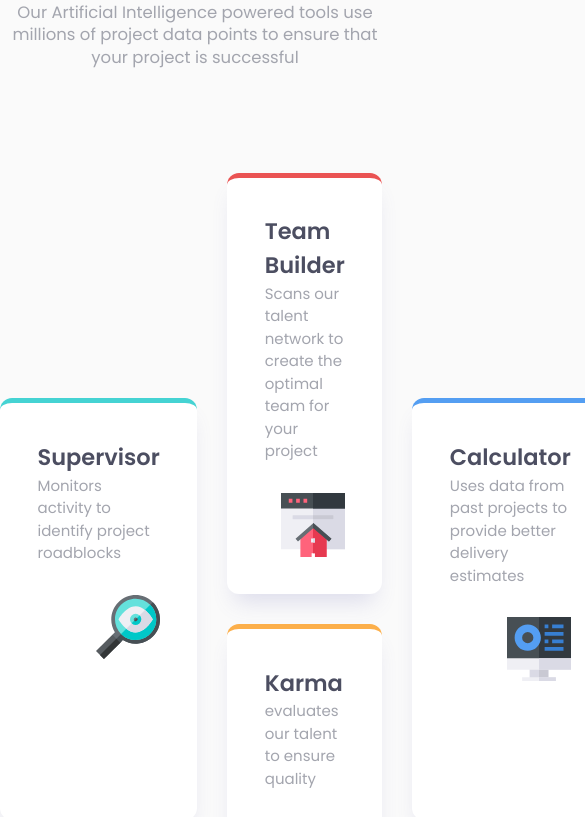
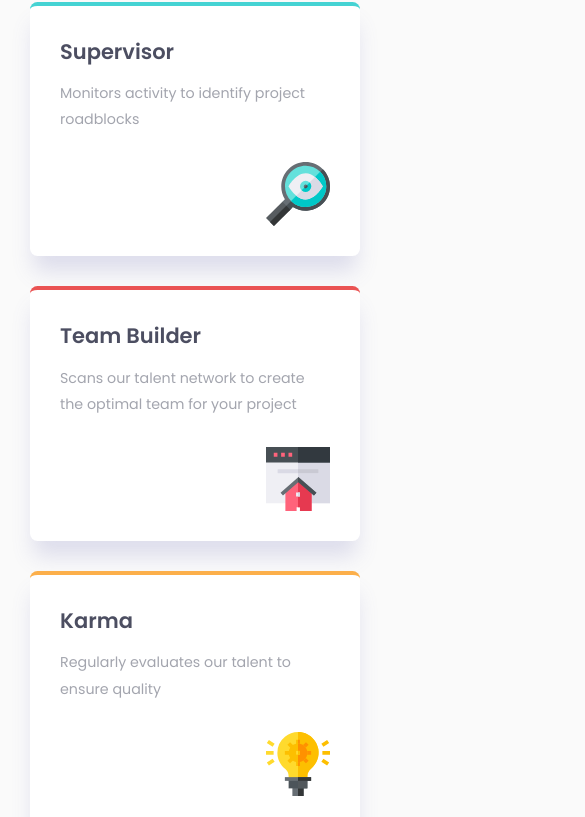
Before and after one commit to njmoon21/Four-Card-Feature, a plain HTML site: page index.html in a window 390 px wide. Shown: the part 297-1114 px from the top of the page, 585 px wide, since content can reach past the window. Drawn offline with Linux system fonts and the light colour scheme.

Commit message:
Finalized version of webpage
- Created "@media (min-width)" to create a mobile-layout for the webpage, changing the display property from grid to flex.

```diff
--- a/index.html
+++ b/index.html
@@ -31,37 +31,37 @@
 		<div class="wrapper">
 			<div class="layout-grid">
 				<div class="card card__supervisor">
-					<h2>Supervisor</h2>
-					<p>Monitors activity to identify project roadblocks</p>
+					<h2 class="card__title">Supervisor</h2>
+					<p class="card__caption">Monitors activity to identify project roadblocks</p>
 					<img class="container__icon" src="./images/icon-supervisor.svg" alt="Magnifying Glass Icon">
 				</div>
 
 				<div class="card card__team-builder">
-					<h2>Team Builder</h2>
-					<p>Scans our talent network to create the optimal team for your project</p>
+					<h2 class="card__title">Team Builder</h2>
+					<p class="card__caption">Scans our talent network to create the optimal team for your project</p>
 					<img class="container__icon" src="./images/icon-team-builder.svg" alt="House Icon">
 				</div>
 
 				<div class="card card__karma">
-					<h2>Karma</h2>
-					<p>evaluates our talent to ensure quality</p>
+					<h2 class="card__title">Karma</h2>
+					<p class="card__caption">Regularly evaluates our talent to ensure quality</p>
 					<img class="container__icon" src="./images/icon-karma.svg" alt="Light Bulb Icon">
 				</div>
 
 				<div class="card card__calculator">
-					<h2>Calculator</h2>
-					<p>Uses data from past projects to provide better delivery estimates</p>
+					<h2 class="card__title">Calculator</h2>
+					<p class="card__caption">Uses data from past projects to provide better delivery estimates</p>
 					<img class="container__icon" src="./images/icon-calculator.svg" alt="Computer Icon">
 				</div>
 			</div>
 		</div>
 	</main>
 
-	<!-- <footer>
+	<footer>
 		<p class="attribution">
 		Challenge by <a href="https://www.frontendmentor.io?ref=challenge" target="_blank">Frontend Mentor</a>.
-		Coded by <a href="#">Your Name Here</a>.
+		Coded by <a href="https://www.frontendmentor.io/profile/njmoon21" target="_blank" rel="noreferrer">Nathan Luna</a>.
 		</p>
-	</footer> -->
+	</footer>
 </body>
 </html>
--- a/style.css
+++ b/style.css
@@ -42,10 +42,6 @@ Josh Comeau's CSS reset
     overflow-wrap: break-word;
   }
 
-  /* 8. Improve line wrapping */
-  p {
-    text-wrap: pretty;
-  }
   h1, h2, h3, h4, h5, h6 {
     text-wrap: balance;
   }
@@ -59,6 +55,7 @@ Josh Comeau's CSS reset
 
 
 /* ------------------------------------------------------------ */
+
 /* Personal styles */
 :root {
     /* Primary colors */
@@ -102,8 +99,9 @@ p {
 
 header {
     text-align: center;
-    margin-block: 6rem;
+    margin-block: 5rem 3rem;
 }
+
 
 
 /* Header styles */
@@ -126,9 +124,10 @@ header {
 
 .header__description {
     font-size: 1.1rem;
-    line-height: 1.5rem;
+    line-height: 1.7rem;
     padding: .9rem 0;
 }
+
 
 
 /* Grid styles */
@@ -141,12 +140,13 @@ header {
 
 .card {
     background: white;
-    padding: 2.5rem;
+    padding: 2rem;
     justify-items: stretch;
-    border-radius: .8rem;
-    box-shadow: 0 1rem 1.5rem -0.5rem var(--clr-shadow);
-    border-top: 5px solid;
+    border-radius: .5rem;
+    box-shadow: 0 1.25rem 1.5rem -0.25rem var(--clr-shadow);
+    border-top: 4px solid;
 }
+
 .card__supervisor {
     border-color: var(--clr-cyan);
     grid-row: 2 / 4;
@@ -171,12 +171,43 @@ header {
     grid-column: 3;
 }
 
+.card__caption {
+	font-size: .95rem;
+	line-height: 1.75rem;
+}
+
+.card__title {
+	font-size: 1.4rem;
+	padding-bottom: .85rem;
+}
+
 img {
     display: block;
     margin-left: auto;
     margin-top: 2rem;
 }
 
+
+
+/* Mobile-sized format */
+@media (max-width: 810px) {
+	body {
+		margin: 2rem;
+	}
+	.layout-grid {
+		display: flex;
+		flex-direction: column;
+		margin-bottom: 6rem;
+	}
+	.title {
+		font-size: 1.6rem;
+		line-height: 2.5rem;
+	}
+	.header__description {
+		font-size: 1rem;
+	}
+}
+
 /* Footer styles */
-.attribution { font-size: 15px; text-align: center; }
+.attribution { font-size: 10px; text-align: center; margin-top: 5rem;}
 .attribution a { color: hsl(228, 45%, 44%); }
```
